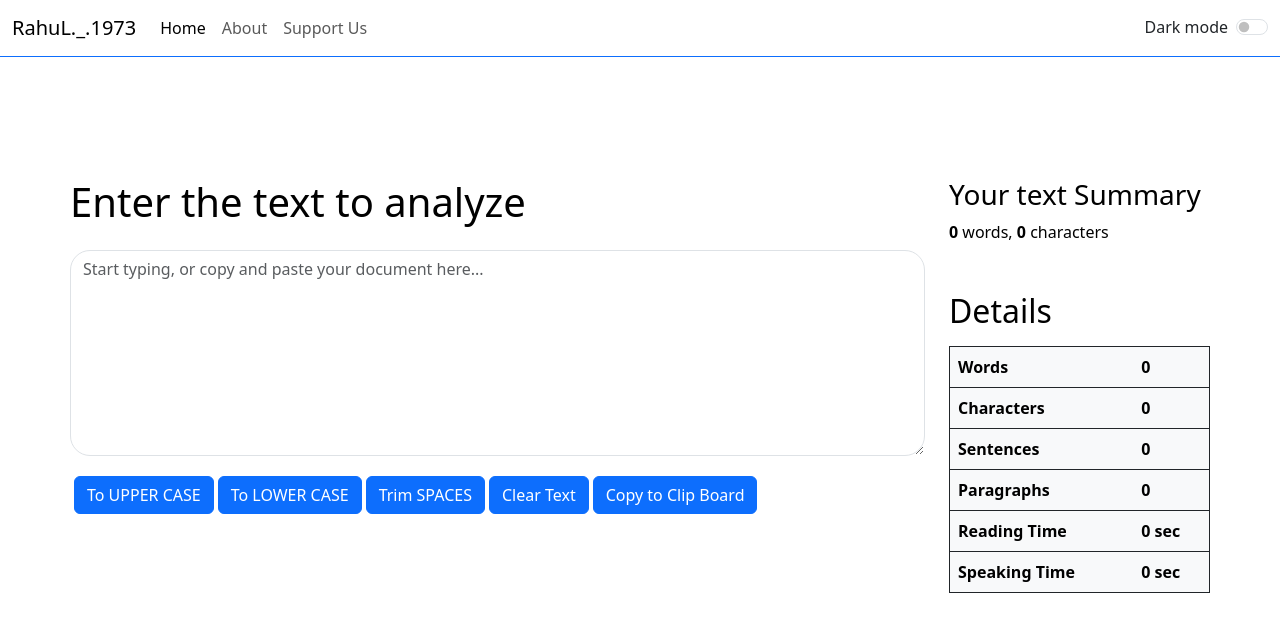
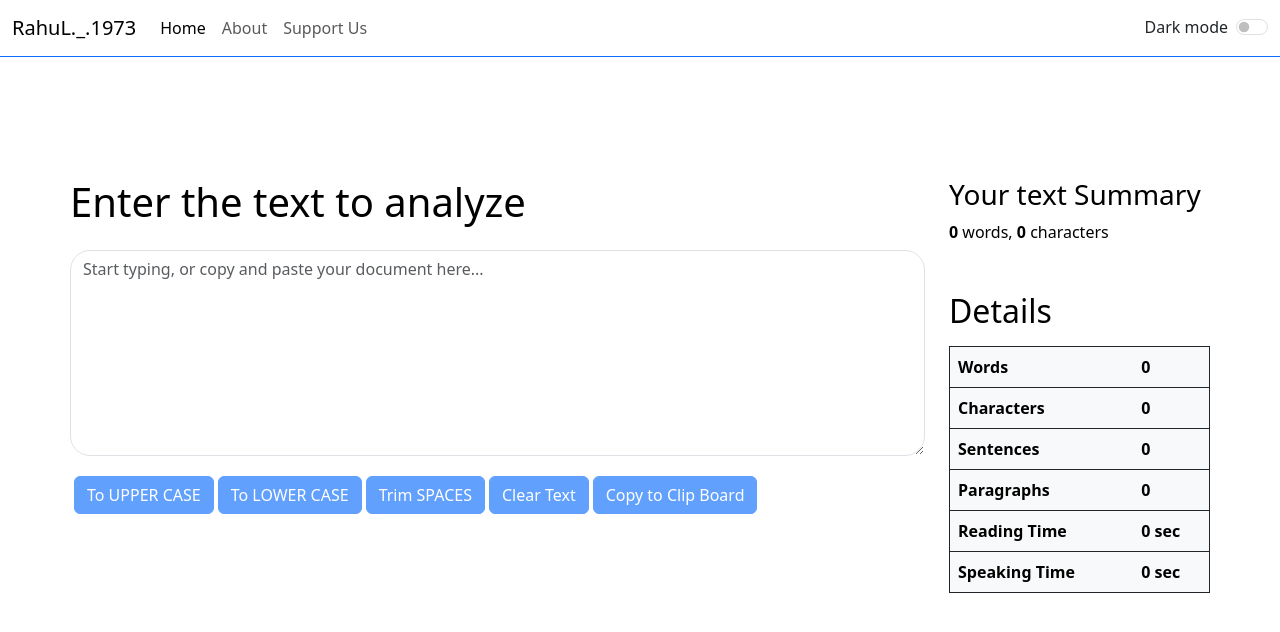
Before and after one commit to Rahulcheryala/WordWise-Wizard, a React (Create React App) app: page /home in a window 1280 px wide. Shown: the top 632 px of the page. Built offline with nearby package versions, Linux system fonts and the light colour scheme.

Commit message:
changed textarea

```diff
--- a/src/components/Textarea.js
+++ b/src/components/Textarea.js
@@ -38,7 +38,7 @@ export default function Textarea(props) {
 
   const copyText = () => {
     let newText = document.getElementById("exampleFormControlTextarea1");
-    newText.select();
+    // newText.select();
     navigator.clipboard.writeText(newText.value);
     props.showAlertMessage("Copied to Clipboard", "primary");
   };
@@ -68,7 +68,7 @@ export default function Textarea(props) {
   };
   return (
     <>
-      <div className="container mt-3 px-0 d-flex w-100">
+      <div className="container mt-3 px-0 d-flex flex-wrap w-100">
         <div className="mt-5 w-75 mx-auto">
           <h1 style={{ color: props.mode === "dark" ? "white" : "black" }}>
             Enter the text to analyze
@@ -85,25 +85,45 @@ export default function Textarea(props) {
           </div>
 
           <div className="container d-flex flex-wrap mt-3 p-0">
-            <button className="btn btn-primary ms-1 my-1" onClick={toUppercase}>
+            <button
+              className="btn btn-primary ms-1 my-1"
+              onClick={toUppercase}
+              disabled={text.length === 0}
+            >
               To UPPER CASE
             </button>
-            <button className="btn btn-primary ms-1 my-1" onClick={toLowercase}>
+            <button
+              className="btn btn-primary ms-1 my-1"
+              onClick={toLowercase}
+              disabled={text.length === 0}
+            >
               To LOWER CASE
             </button>
-            <button className="btn btn-primary ms-1 my-1" onClick={trimSpaces}>
+            <button
+              className="btn btn-primary ms-1 my-1"
+              onClick={trimSpaces}
+              disabled={text.length === 0}
+            >
               Trim SPACES
             </button>
-            <button className="btn btn-primary ms-1 my-1" onClick={clearText}>
+            <button
+              className="btn btn-primary ms-1 my-1"
+              onClick={clearText}
+              disabled={text.length === 0}
+            >
               Clear Text
             </button>
-            <button className="btn btn-primary ms-1 my-1" onClick={copyText}>
+            <button
+              className="btn btn-primary ms-1 my-1"
+              onClick={copyText}
+              disabled={text.length === 0}
+            >
               Copy to Clip Board
             </button>
           </div>
         </div>
 
-        <div className="container mt-5 ps-4 w-25 p-0">
+        <div className="container d-flex flex-wrap mt-5 ps-4 w-25 p-0">
           <h3 className={`text-${props.mode === "dark" ? "white" : "black"}`}>
             Your text Summary
           </h3>
```
Also changed, not shown: Trail.mjs (added, +8 -0 lines), concepts.mjs (added, +11 -0 lines).
